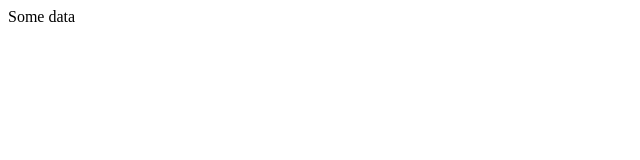
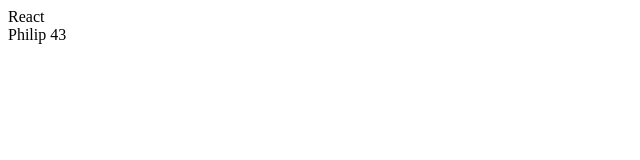
Before and after one commit to PhilipHassialis/React-2019, a React (Create React App) app: page / in a window 1280 px wide. Shown: the top 160 px of the page, without its empty margins (0-640 px from the left). Built offline with nearby package versions, Linux system fonts and the light colour scheme.

Commit message:
props in sfcs

```diff
--- a/src/App.js
+++ b/src/App.js
@@ -1,12 +1,14 @@
 import React, { Component } from "react";
+import Component1 from "./functional/component1";
 
 class App extends Component {
     render() {
-        const var1 = {
-            key1: "Some data"
-        };
-
-        return <div>{React.createElement("div", { className: "app" }, var1.key1)}</div>;
+        return (
+            <div>
+                React
+                <Component1 name="Philip" age={43} />
+            </div>
+        );
     }
 }
 
--- /dev/null
+++ b/src/functional/component1.js
@@ -0,0 +1,11 @@
+import React from "react";
+
+const Component1 = props => {
+    return (
+        <div>
+            {props.name} {props.age}
+        </div>
+    );
+};
+
+export default Component1;
```
